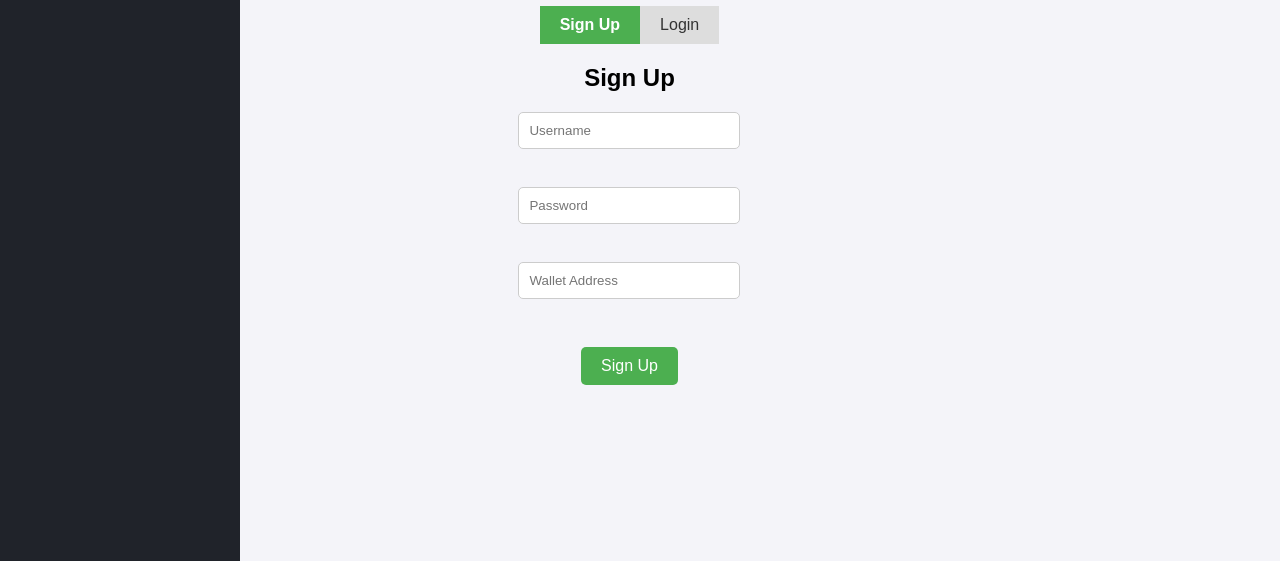
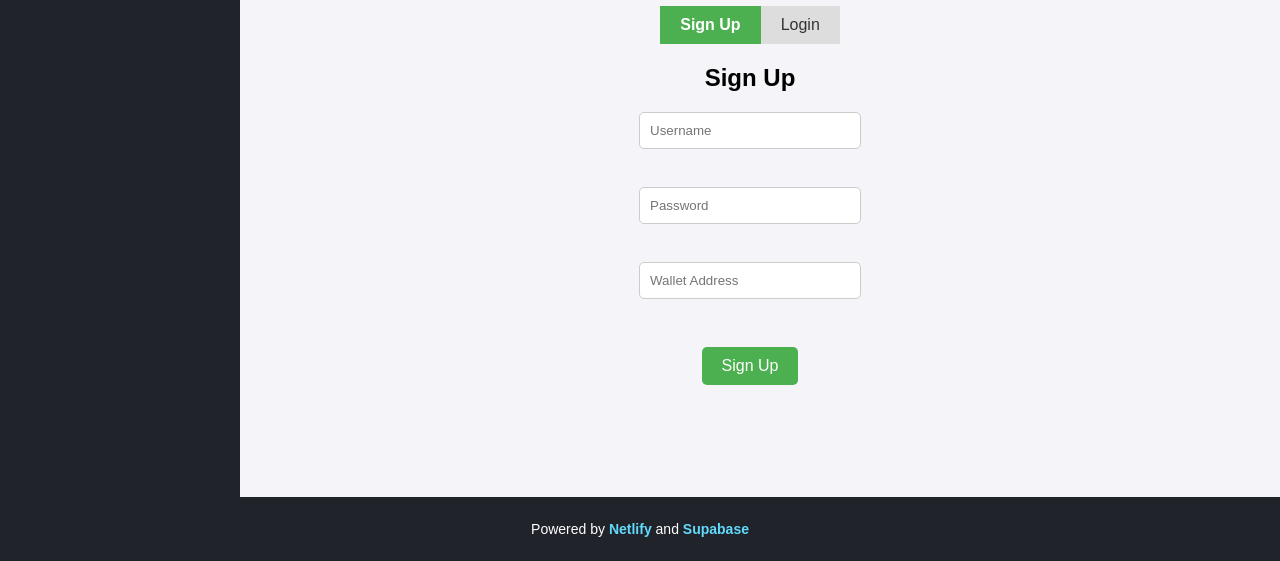
Before and after one commit to Squirtles/PumpFunCoin, a website: page public/index.html in a window 1280 px wide. Shown: the part 239-800 px from the top of the page. Drawn offline with Linux system fonts and the light colour scheme.

Commit message:
Update styles.css

```diff
--- a/public/styles.css
+++ b/public/styles.css
@@ -4,6 +4,7 @@ body {
     background-color: #f4f4f9;
     margin: 0;
     display: flex;
+    flex-direction: column;
     height: 100vh;
 }
 
@@ -40,7 +41,7 @@ body {
     display: flex;
     justify-content: center;
     align-items: center;
-    height: 100vh;
+    height: calc(100vh - 60px); /* Account for footer height */
     overflow-y: auto;
 }
 
@@ -147,16 +148,6 @@ form input {
     font-weight: bold;
 }
 
-/* Hidden Section */
-.hidden {
-    display: none;
-}
-
-.active {
-    display: block;
-}
-
-
 /* Pop-Up Styling */
 #popup {
     position: fixed;
@@ -183,3 +174,26 @@ form input {
 #popup.show {
     display: flex; /* Show when active */
 }
+
+/* Footer */
+footer {
+    background-color: #20232a;
+    color: white;
+    text-align: center;
+    padding: 10px 0;
+    position: fixed;
+    bottom: 0;
+    left: 0;
+    width: 100%;
+    font-size: 14px;
+}
+
+footer a {
+    color: #61dafb;
+    text-decoration: none;
+    font-weight: bold;
+}
+
+footer a:hover {
+    text-decoration: underline;
+}
```
